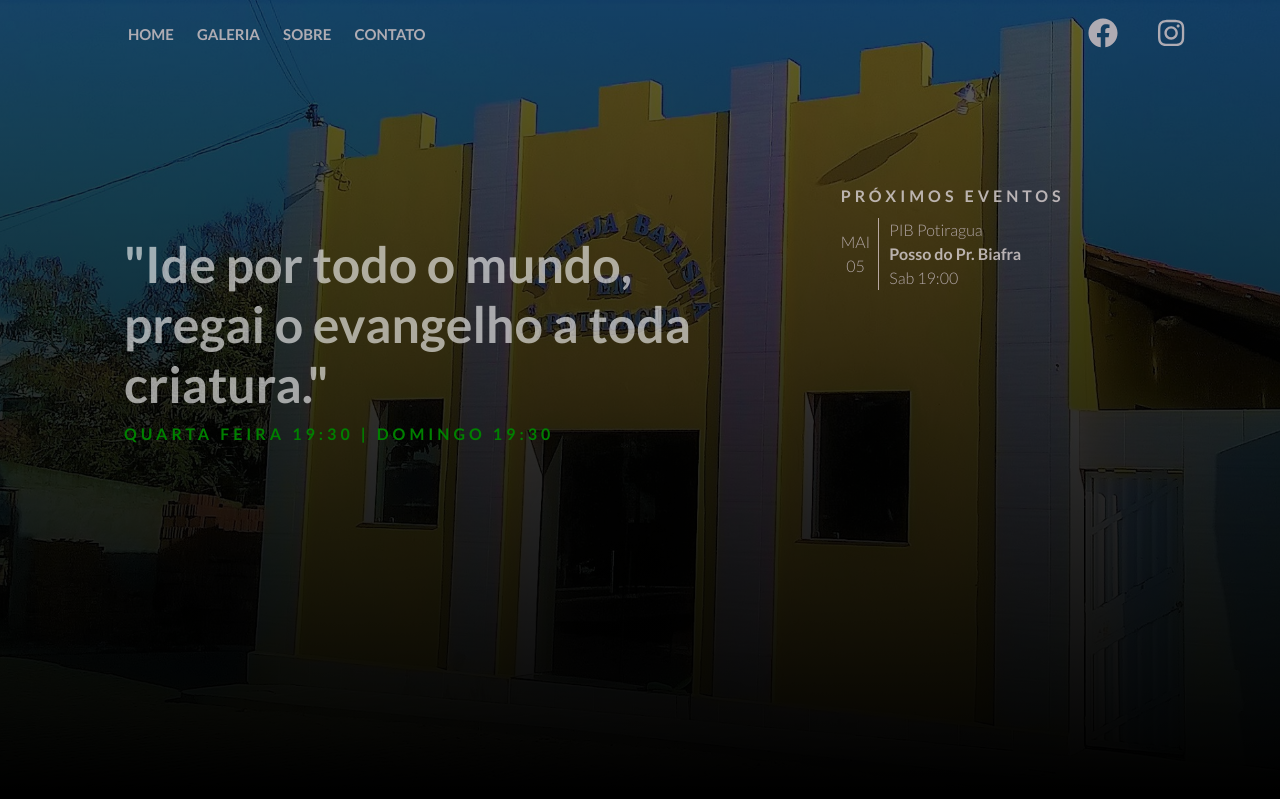
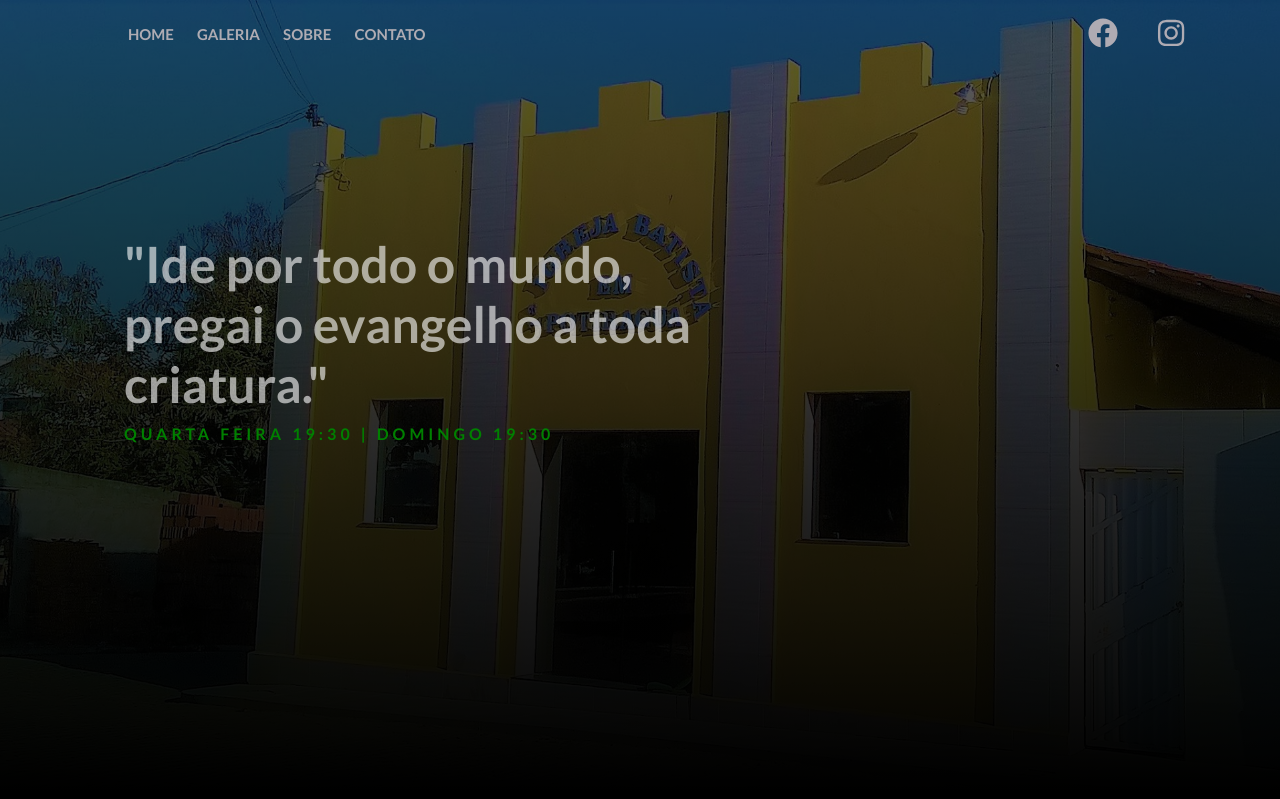
Before and after one commit to miqueiassousa/pibpotiragua, a PHP site: page / in a window 1280 px wide. Shown: the top 799 px of the page. Run offline with PHP 8.4, Linux system fonts and the light colour scheme; some libraries are stand-ins or nearby versions.

Commit message:
Atualização eventos

```diff
--- a/assets/paginas/header.php
+++ b/assets/paginas/header.php
@@ -47,7 +47,7 @@
 
                     <p class="green titulo2">Quarta Feira 19:30 | Domingo 19:30</p>
                 </div>
-                <div class="conteudo-2 col-lg-4 col-md-12 col-sm-12 mb-0 mt-0 mb-lg-0">
+                <!-- <div class="conteudo-2 col-lg-4 col-md-12 col-sm-12 mb-0 mt-0 mb-lg-0">
                     <div class="proximo">
                         <p class="titulo2">PRÓXIMOS EVENTOS</p>
                     </div>
@@ -78,7 +78,7 @@
 
                     </div>
 
-                </div>
+                </div> -->
             </div>
         </div>
     </section>
```
